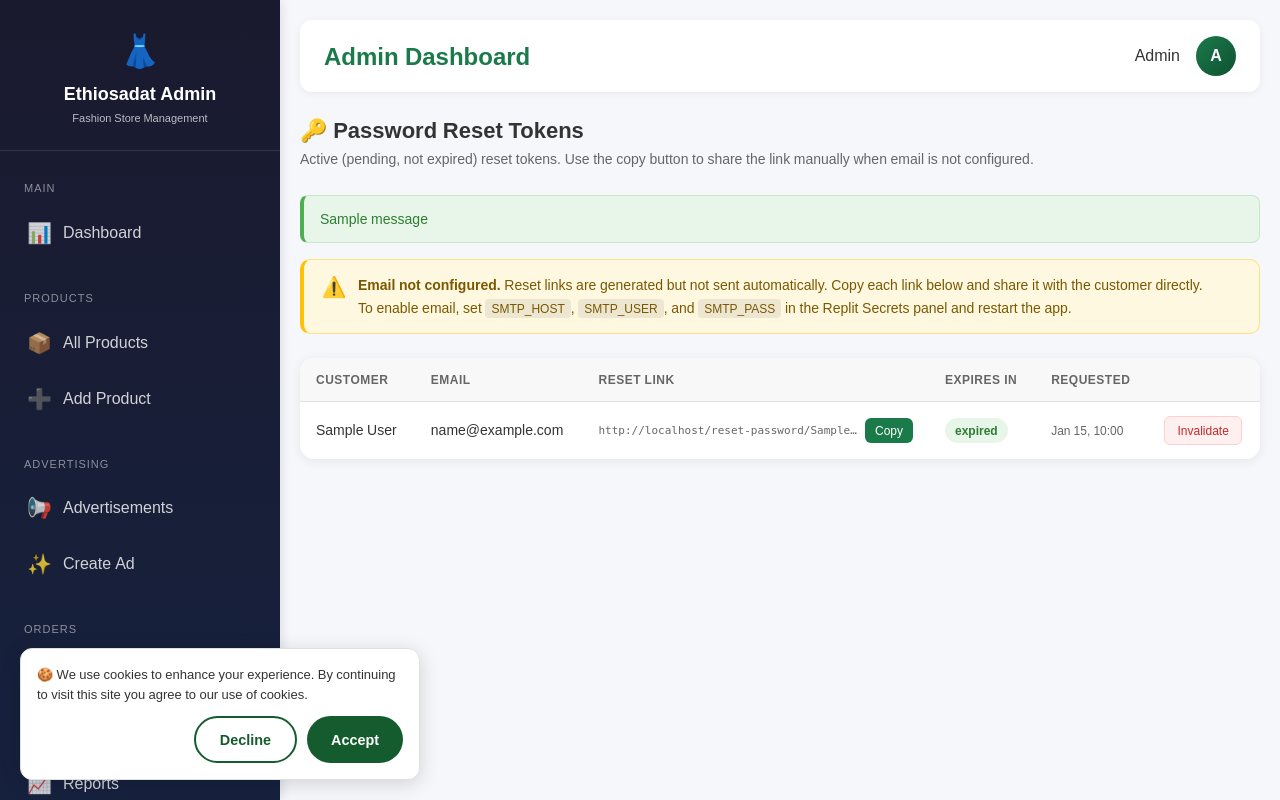
After one commit to seidmekuriaw3-oss/Tech-12, a Flask app: page /admin/password-resets in a window 1280 px wide. The commit adds this page. Run offline with Flask 3, Linux system fonts and the light colour scheme; a user stored in the database is signed in; tables that the repository leaves empty hold one stand-in row (values such as "Sample post"); one stand-in notice (Sample message) is shown; a database or web service that is not in the repository returns one stand-in record (values such as "Sample title"); data that the repository does not hold is empty; parts of the project's set-up code (start-up, migrations or seed data) failed here and were passed over; some libraries are stand-ins or nearby versions.

Commit message:
Add password reset functionality and an admin view for managing tokens
Implements password reset email sending with a fallback mechanism, adds an admin route to view and invalidate pending reset tokens, and includes a new template for the admin password reset page.

Replit-Commit-Author: Agent
Replit-Commit-Session-Id: db0c1a33-f23d-40c6-a295-1b32f60c08c3
Replit-Commit-Checkpoint-Type: full_checkpoint
Replit-Commit-Event-Id: 141b656a-3841-4002-952b-8823d9dc45e3
Replit-Commit-Screenshot-Url: https://storage.googleapis.com/screenshot-production-us-central1/52885a94-0f9e-49ef-92b8-8efa4bf74f19/db0c1a33-f23d-40c6-a295-1b32f60c08c3/eFt8FWK
Replit-Helium-Checkpoint-Created: true

```diff
--- a/routes/admin_routes.py
+++ b/routes/admin_routes.py
@@ -1784,3 +1784,58 @@ def clear_translations():
         return jsonify({'status': 'success', 'message': 'Translation cache cleared successfully'})
     except Exception as e:
         return jsonify({'status': 'error', 'message': str(e)}), 500
+
+
+# ==================== PASSWORD RESET TOKENS ====================
+
+@admin_bp.route('/password-resets')
+@admin_required
+def password_resets():
+    """View pending password reset tokens — useful when email is not configured."""
+    lang = get_lang()
+    try:
+        conn = get_db()
+        cursor = conn.cursor()
+        cursor.execute("""
+            SELECT prt.id, prt.email, prt.token, prt.expires_at, prt.created_at,
+                   u.full_name
+            FROM password_reset_tokens prt
+            LEFT JOIN users u ON u.email = prt.email
+            WHERE prt.used = 0
+              AND prt.expires_at > NOW()
+            ORDER BY prt.created_at DESC
+        """)
+        tokens = [dict(r) for r in (cursor.fetchall() or [])]
+
+        import datetime as _dt
+        from flask import request as _req
+        base = _req.host_url.rstrip('/')
+        for t in tokens:
+            t['reset_url'] = f"{base}/reset-password/{t['token']}"
+            if t['expires_at']:
+                remaining = t['expires_at'] - _dt.datetime.now()
+                mins = int(remaining.total_seconds() / 60)
+                t['expires_in'] = f"{mins} min" if mins > 0 else "expired"
+
+        return render_template('admin/password_resets/index.html',
+                               tokens=tokens, lang=lang)
+    except Exception as e:
+        print(f"Password resets admin error: {e}")
+        flash('Error loading reset tokens.', 'error')
+        return redirect(url_for('admin.dashboard'))
+
+
+@admin_bp.route('/password-resets/invalidate/<int:token_id>', methods=['POST'])
+@admin_required
+def invalidate_reset_token(token_id):
+    """Manually invalidate a reset token."""
+    try:
+        conn = get_db()
+        cursor = conn.cursor()
+        cursor.execute("UPDATE password_reset_tokens SET used = 1 WHERE id = %s", (token_id,))
+        conn.commit()
+        flash('Reset token invalidated.', 'success')
+    except Exception as e:
+        print(f"Invalidate token error: {e}")
+        flash('Error invalidating token.', 'error')
+    return redirect(url_for('admin.password_resets'))
--- a/routes/customer_routes.py
+++ b/routes/customer_routes.py
@@ -16,6 +16,7 @@ from werkzeug.security import generate_password_hash, check_password_hash
 from services.whatsapp_service import WhatsAppService
 from services.notification_service import notify_user, notify_admin
 from routes.shared import get_lang, WHATSAPP_NUMBER, SUPPORTED_LANGUAGES
+from utils.email_service import send_password_reset_email
 import re
 import os
 import urllib.parse
@@ -975,7 +976,20 @@ def forgot_password():
                     VALUES (%s, %s, %s)
                 """, (email, reset_token, expires_at))
                 conn.commit()
-                flash('Password reset link sent to your email!', 'success')
+
+                reset_url = url_for('customer.reset_password',
+                                    token=reset_token, _external=True)
+                user_name = user['full_name'] or email
+                email_sent = send_password_reset_email(email, user_name, reset_url)
+
+                if email_sent:
+                    flash('Password reset link sent! Check your email inbox (and spam folder).', 'success')
+                else:
+                    flash(
+                        f'Email service not configured. '
+                        f'Share this reset link manually: {reset_url}',
+                        'info'
+                    )
             else:
                 flash('If an account exists with that email, you will receive a reset link.', 'info')
 
--- a/templates/admin/layouts/admin_base.html
+++ b/templates/admin/layouts/admin_base.html
@@ -544,6 +544,10 @@
                         <span class="nav-icon">⚙️</span>
                         <span class="nav-text">Settings</span>
                     </a>
+                    <a href="{{ url_for('admin.password_resets') }}" class="{% if request.endpoint == 'admin.password_resets' %}active{% endif %}">
+                        <span class="nav-icon">🔑</span>
+                        <span class="nav-text">Password Resets</span>
+                    </a>
                 </div>
             </nav>
 
--- /dev/null
+++ b/templates/admin/password_resets/index.html
@@ -0,0 +1,184 @@
+{% extends "admin/layouts/admin_base.html" %}
+
+{% block title %}Password Resets — Admin{% endblock %}
+
+{% block extra_css %}
+<style>
+    .pr-header { margin-bottom: 24px; }
+    .pr-header h2 { font-size: 22px; margin: 0 0 6px; color: var(--text-color, #222); }
+    .pr-header p  { color: var(--text-muted, #666); font-size: 14px; margin: 0; }
+
+    .smtp-banner {
+        background: #fff8e1;
+        border: 1px solid #ffe082;
+        border-left: 4px solid #ffc107;
+        border-radius: 10px;
+        padding: 14px 18px;
+        margin-bottom: 24px;
+        font-size: 14px;
+        color: #7a5800;
+        display: flex;
+        align-items: flex-start;
+        gap: 12px;
+    }
+    .smtp-banner .icon { font-size: 20px; flex-shrink: 0; margin-top: 1px; }
+    .smtp-banner code {
+        background: rgba(0,0,0,0.07);
+        padding: 1px 6px;
+        border-radius: 4px;
+        font-size: 12px;
+    }
+
+    .tokens-table-wrap { background: var(--bg-white, #fff); border-radius: 14px; overflow: hidden; box-shadow: 0 2px 12px rgba(0,0,0,0.07); }
+    table.pr-table { width: 100%; border-collapse: collapse; }
+    .pr-table th { background: var(--bg-light, #f8f8f8); padding: 12px 16px; text-align: left; font-size: 12px; text-transform: uppercase; letter-spacing: 0.5px; color: var(--text-muted, #888); font-weight: 600; }
+    .pr-table td { padding: 14px 16px; border-top: 1px solid var(--border-color, #f0f0f0); font-size: 14px; color: var(--text-color, #333); vertical-align: middle; }
+    .pr-table tr:hover td { background: var(--bg-hover, #fafafa); }
+
+    .reset-url-cell { max-width: 340px; }
+    .reset-url-wrap { display: flex; align-items: center; gap: 8px; }
+    .reset-url-text {
+        font-family: monospace;
+        font-size: 11px;
+        color: var(--text-muted, #666);
+        white-space: nowrap;
+        overflow: hidden;
+        text-overflow: ellipsis;
+        max-width: 260px;
+    }
+    .copy-btn {
+        flex-shrink: 0;
+        background: #1a7a4a;
+        color: #fff;
+        border: none;
+        border-radius: 6px;
+        padding: 4px 10px;
+        font-size: 12px;
+        cursor: pointer;
+        white-space: nowrap;
+    }
+    .copy-btn:hover { background: #0f5232; }
+    .copy-btn.copied { background: #4caf50; }
+
+    .badge-expires {
+        display: inline-block;
+        background: #e8f5e9;
+        color: #2e7d32;
+        border-radius: 20px;
+        padding: 3px 10px;
+        font-size: 12px;
+        font-weight: 600;
+    }
+
+    .invalidate-form { margin: 0; }
+    .btn-invalidate {
+        background: #fff0f0;
+        color: #c62828;
+        border: 1px solid #ffcdd2;
+        border-radius: 6px;
+        padding: 5px 12px;
+        font-size: 12px;
+        cursor: pointer;
+    }
+    .btn-invalidate:hover { background: #ffcdd2; }
+
+    .empty-state { padding: 60px 20px; text-align: center; color: var(--text-muted, #999); }
+    .empty-state .icon { font-size: 48px; margin-bottom: 12px; }
+    .empty-state p { margin: 0; font-size: 15px; }
+
+    .flash-success { background:#e8f5e9; color:#2e7d32; border:1px solid #c8e6c9; border-radius:8px; padding:12px 16px; margin-bottom:16px; font-size:14px; }
+    .flash-error   { background:#fef2f2; color:#c62828; border:1px solid #ffcdd2; border-radius:8px; padding:12px 16px; margin-bottom:16px; font-size:14px; }
+</style>
+{% endblock %}
+
+{% block content %}
+<div class="pr-header">
+    <h2>🔑 Password Reset Tokens</h2>
+    <p>Active (pending, not expired) reset tokens. Use the copy button to share the link manually when email is not configured.</p>
+</div>
+
+{% with messages = get_flashed_messages(with_categories=true) %}
+  {% for category, message in messages %}
+    <div class="flash-{{ 'success' if category == 'success' else 'error' }}">{{ message }}</div>
+  {% endfor %}
+{% endwith %}
+
+{% if not smtp_configured %}
+<div class="smtp-banner">
+    <span class="icon">⚠️</span>
+    <div>
+        <strong>Email not configured.</strong>
+        Reset links are generated but not sent automatically.
+        Copy each link below and share it with the customer directly.<br>
+        To enable email, set <code>SMTP_HOST</code>, <code>SMTP_USER</code>, and <code>SMTP_PASS</code>
+        in the Replit Secrets panel and restart the app.
+    </div>
+</div>
+{% endif %}
+
+<div class="tokens-table-wrap">
+{% if tokens %}
+    <table class="pr-table">
+        <thead>
+            <tr>
+                <th>Customer</th>
+                <th>Email</th>
+                <th>Reset Link</th>
+                <th>Expires In</th>
+                <th>Requested</th>
+                <th></th>
+            </tr>
+        </thead>
+        <tbody>
+        {% for t in tokens %}
+        <tr>
+            <td>{{ t.full_name or '—' }}</td>
+            <td>{{ t.email }}</td>
+            <td class="reset-url-cell">
+                <div class="reset-url-wrap">
+                    <span class="reset-url-text" title="{{ t.reset_url }}">{{ t.reset_url }}</span>
+                    <button class="copy-btn" onclick="copyUrl(this, '{{ t.reset_url }}')">Copy</button>
+                </div>
+            </td>
+            <td><span class="badge-expires">{{ t.expires_in }}</span></td>
+            <td style="font-size:12px;color:var(--text-muted,#999);">
+                {{ t.created_at.strftime('%b %d, %H:%M') if t.created_at else '—' }}
+            </td>
+            <td>
+                <form class="invalidate-form" method="post"
+                      action="{{ url_for('admin.invalidate_reset_token', token_id=t.id) }}">
+                    <input type="hidden" name="csrf_token" value="{{ csrf_token() }}">
+                    <button class="btn-invalidate" type="submit"
+                            onclick="return confirm('Invalidate this reset link?')">Invalidate</button>
+                </form>
+            </td>
+        </tr>
+        {% endfor %}
+        </tbody>
+    </table>
+{% else %}
+    <div class="empty-state">
+        <div class="icon">✅</div>
+        <p>No active password reset requests right now.</p>
+    </div>
+{% endif %}
+</div>
+{% endblock %}
+
+{% block extra_js %}
+<script>
+function copyUrl(btn, url) {
+    navigator.clipboard.writeText(url).then(() => {
+        const orig = btn.textContent;
+        btn.textContent = 'Copied!';
+        btn.classList.add('copied');
+        setTimeout(() => {
+            btn.textContent = orig;
+            btn.classList.remove('copied');
+        }, 2000);
+    }).catch(() => {
+        prompt('Copy this reset link:', url);
+    });
+}
+</script>
+{% endblock %}
```
Also changed, not shown: utils/email_service.py (added, +148 -0 lines), 1 other file.
